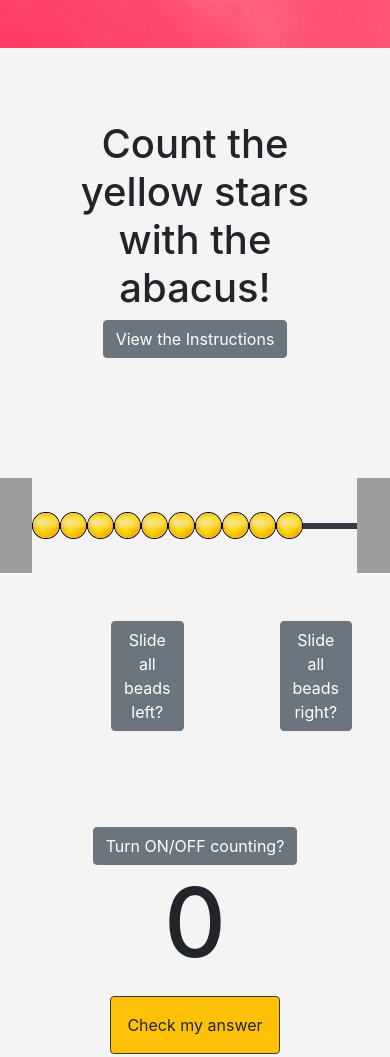
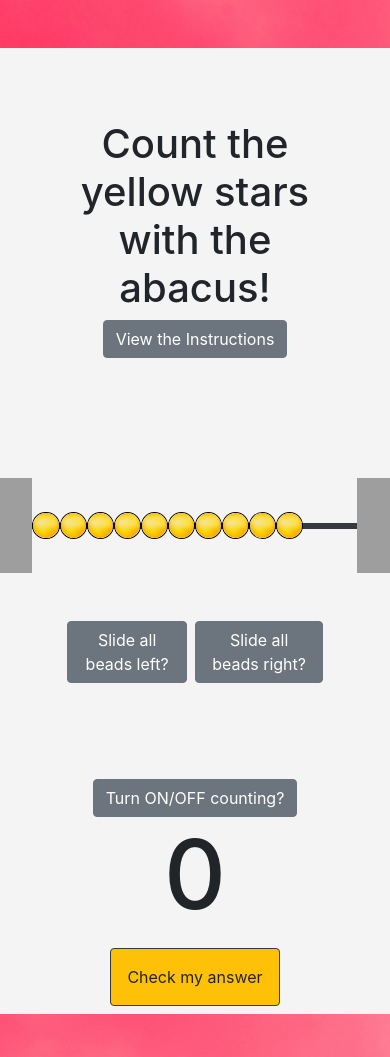
Before and after one commit to JamieKook/Numbers, a plain HTML site: page index.html in a window 390 px wide. Shown: the top 1057 px of the page. Drawn offline with nearby package versions, Linux system fonts and the light colour scheme; grey boxes are pictures that could not be loaded.

Commit message:
added better margin on buttons for phone

```diff
--- a/index.html
+++ b/index.html
@@ -49,11 +49,11 @@
                         <div class="question d-flex justify-content-between mx-5 text-center">
                             <div class=slideQuestion>
                                 <!-- <p>Slide all beads left?</p> -->
-                                <button id="slideLeft" class="btn btn-secondary m-5">Slide all beads left?</button>
+                                <button id="slideLeft" class="btn btn-secondary mx-1 my-5">Slide all beads left?</button>
                             </div>
                             <div class=slideQuestion>
                                 <!-- <p>Slide all beads right?</p> -->
-                                <button id="slideRight" class="btn btn-secondary m-5">Slide all beads right?</button>
+                                <button id="slideRight" class="btn btn-secondary mx-1 my-5">Slide all beads right?</button>
                             </div>
                         </div>
                     </div>
```
